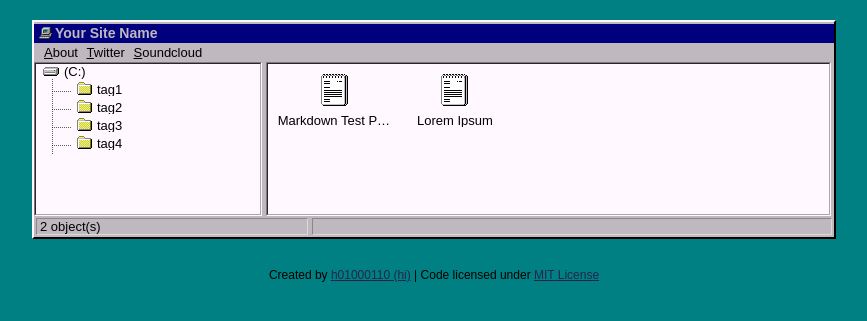
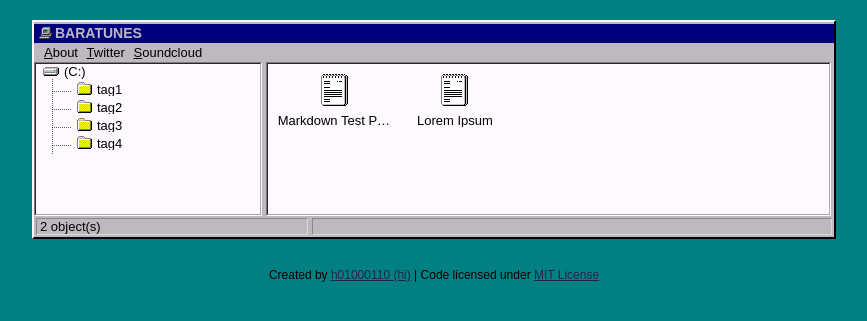
Before and after one commit to baratunes/baratunes-224-site, a Jekyll site: the page built from index.html, in a window 1280 px wide. Shown: the top 321 px of the page, without its empty margins (206-1073 px from the left). Built offline with Jekyll 4.4.1, drawn with Linux system fonts in a browser that asks for light colours.

Commit message:
modified:   _config.yml

```diff
--- a/_config.yml
+++ b/_config.yml
@@ -3,8 +3,8 @@ url: #Your url here
 baseurl: /project
 
 # variables
-name: Your Site Name
-description: Your description here
+name: BARATUNES
+description: Baratextos sobre chiptune y cultura digital
 google_verification: null
 
 
```
